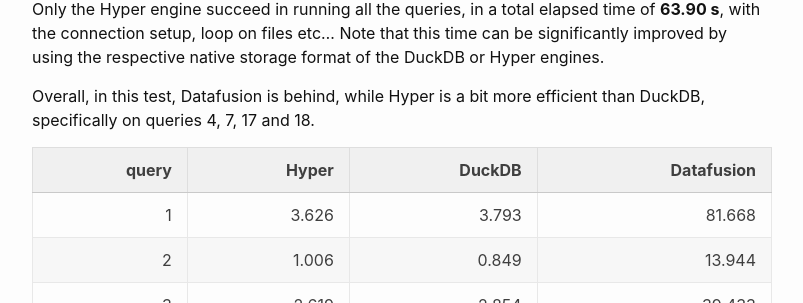
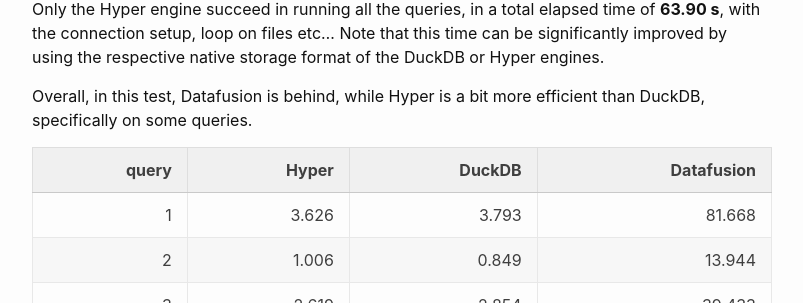
Before and after one commit to aetperf/aetperf.github.io, a Jekyll site: the page built from _posts/2023-03-30-TPC-H-benchmark-of-Hyper,-DuckDB-and-Datafusion-on-Parquet-files.md, in a window 1280 px wide and 900 px high, scrolled down 3856 px. Shown: the part 174-477 px from the top of the window, without its empty margins (238-1041 px from the left). Built offline with Jekyll 4.4.1, drawn with Linux system fonts in a browser that asks for light colours; comment, search, counter and statistics services are not loaded.

Commit message:
small update

```diff
--- a/_posts/2023-03-30-TPC-H-benchmark-of-Hyper,-DuckDB-and-Datafusion-on-Parquet-files.md
+++ b/_posts/2023-03-30-TPC-H-benchmark-of-Hyper,-DuckDB-and-Datafusion-on-Parquet-files.md
@@ -163,7 +163,7 @@
 
 Only the Hyper engine succeed in running all the queries, in a total elapsed time of **63.90 s**, with the connection setup, loop on files etc... Note that this time can be significantly improved by using the respective native storage format of the DuckDB or Hyper engines.
 
-Overall, in this test, Datafusion is behind, while Hyper is a bit more efficient than DuckDB, specifically on queries 4, 7, 17 and 18.
+Overall, in this test, Datafusion is behind, while Hyper is a bit more efficient than DuckDB, specifically on some queries.
 
 |   query |  Hyper |  DuckDB | Datafusion |
 |--------:|-------:|--------:|-----------:|
```
Also changed, not shown: _posts/WP_2023-03-30-TPC-H-benchmark-of-Hyper,-DuckDB-and-Datafusion-on-Parquet-files.md (+1 -1 lines).
